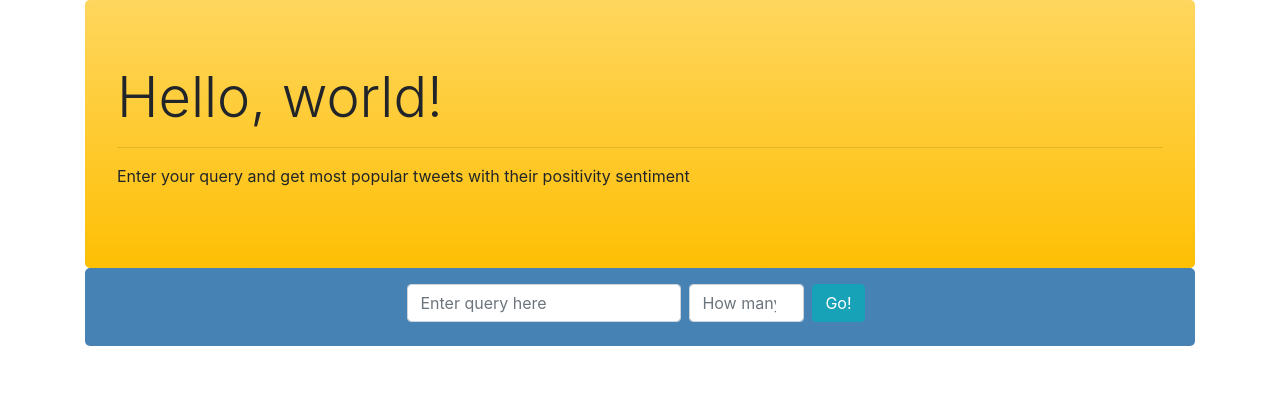
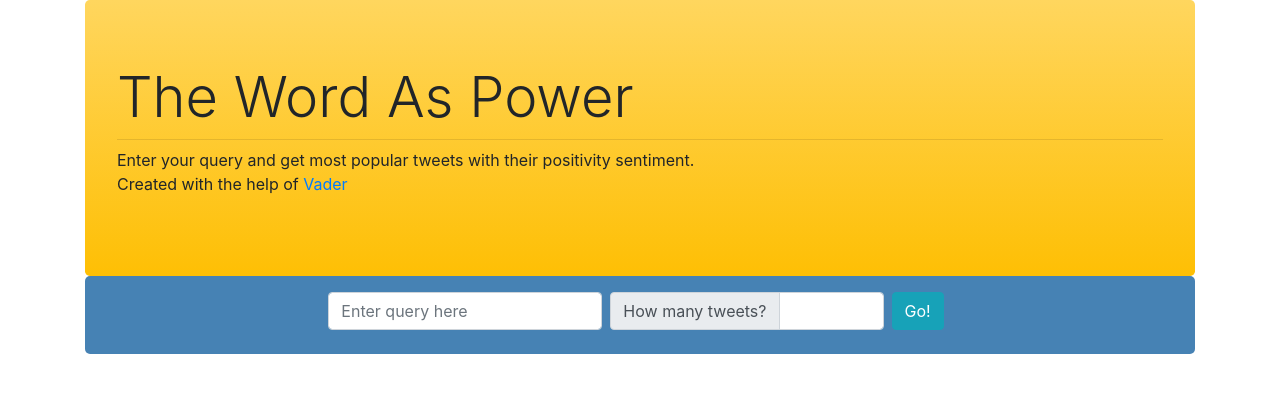
Before and after one commit to korpog/twit_nlp, a Django app: page / in a window 1280 px wide. Shown: the part 56-449 px from the top of the page. Run offline with Django 3.2, Linux system fonts and the light colour scheme; some libraries are stand-ins or nearby versions.

Commit message:
minor tweaks

```diff
--- a/twit_nlp/mainapp/forms.py
+++ b/twit_nlp/mainapp/forms.py
@@ -4,11 +4,11 @@ from django import forms
 class QueryForm(forms.Form):
     query = forms.CharField(label='Twitter query', max_length=120)
     num_of_tweets = forms.IntegerField(
-        label="Number of tweets", min_value=1, max_value=100)
+        label="Number of tweets", min_value=1, max_value=15)
 
     def __init__(self, *args, **kwargs):
         super().__init__(*args, **kwargs)
         self.fields['query'].widget.attrs.update(
             {'class': 'form-control', 'placeholder': 'Enter query here'})
         self.fields['num_of_tweets'].widget.attrs.update(
-            {'class': 'form-control', 'placeholder': 'How many tweets?'})
+            {'class': 'form-control'})
--- a/twit_nlp/mainapp/utils.py
+++ b/twit_nlp/mainapp/utils.py
@@ -9,7 +9,7 @@ def get_sentiment(tweet_text):
     sentiment = sid.polarity_scores(tweet_text)
     return sentiment
 
-def get_query_results(query_term):
+def get_query_results(query_term, num_of_tweets):
     with open('twitter_credentials.json', 'r') as file:
         credentials = json.load(file)
 
@@ -18,7 +18,7 @@ def get_query_results(query_term):
 
     query = {'q': query_term,
              'result_type': 'popular',
-             'count': 10,
+             'count': num_of_tweets,
              'lang': 'en',
              }
 
--- a/twit_nlp/mainapp/views.py
+++ b/twit_nlp/mainapp/views.py
@@ -8,7 +8,8 @@ def list_tweets(request):
         form = QueryForm(request.POST)
         if form.is_valid():
             query = form.cleaned_data['query']
-            tweets_data = get_tweets_data(get_query_results(query))
+            num_of_tweets = form.cleaned_data['num_of_tweets']
+            tweets_data = get_tweets_data(get_query_results(query, num_of_tweets))
             return render(request, 'results.html', {'tweets_data': tweets_data})
     else:
         form = QueryForm()
--- a/twit_nlp/templates/index.html
+++ b/twit_nlp/templates/index.html
@@ -3,9 +3,10 @@
 {% block content %}
 
 <div class="jumbotron">
-    <h1 class="display-4">Hello, world!</h1>
-    <hr class="my-3">
-    <p>Enter your query and get most popular tweets with their positivity sentiment</p>
+    <h1 class="display-4">The Word As Power</h1>
+    <hr class="my-2">
+    <p>Enter your query and get most popular tweets with their positivity sentiment.<br>
+    Created with the help of <a href="https://www.nltk.org/_modules/nltk/sentiment/vader.html">Vader</a></p>
 </div>
 <div class="d-flex justify-content-center" id="forms-panel">
     <form method="post" class="form-inline">
@@ -18,6 +19,9 @@
         <div class="input-group mb-2 mr-sm-2">
             {{ form.non_field_errors }}
             {{ form.num_of_tweets.errors }}
+            <div class="input-group-prepend">
+                <div class="input-group-text">How many tweets?</div>
+            </div>
             {{ form.num_of_tweets }}
         </div>
         <div class="input-group mb-2 mr-sm-2">
```
